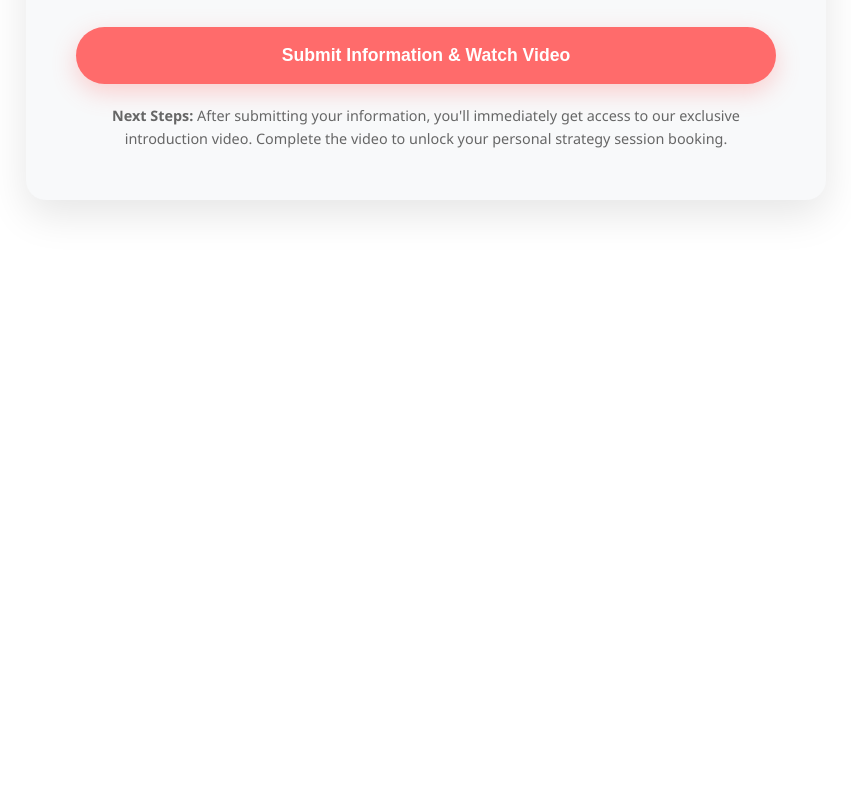
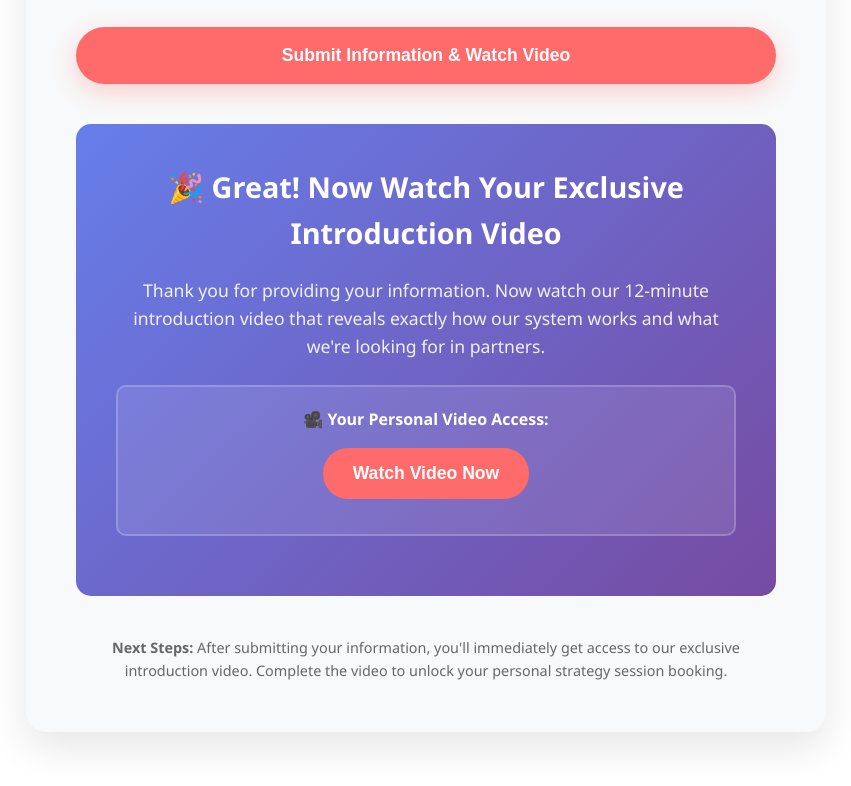
Before and after one commit to randylanding/travellandingpage, a plain HTML site: page index.html in a window 1280 px wide. Shown: the part 4648-5434 px from the top of the page, without its empty margins (214-1065 px from the left). Before the commit the page ends 4948 px from the top, so only its background shows below. Drawn offline with Linux system fonts and the light colour scheme.

Commit message:
Update index.html

```diff
--- a/index.html
+++ b/index.html
@@ -527,7 +527,7 @@
                     <button type="submit" class="cta-button" style="width: 100%; margin-top: 30px;">Submit Information & Watch Video</button>
 
                     <!-- Introduction Video Section - Shows after form submission -->
-                    <div id="videoSection" style="display: none; background: linear-gradient(135deg, #667eea 0%, #764ba2 100%); border-radius: 15px; padding: 40px; margin: 40px 0; text-align: center; color: white;">
+                    <div id="videoSection" style="display: block; background: linear-gradient(135deg, #667eea 0%, #764ba2 100%); border-radius: 15px; padding: 40px; margin: 40px 0; text-align: center; color: white;">
                         <h3 style="color: white; margin-bottom: 20px; font-size: 1.8em;">🎉 Great! Now Watch Your Exclusive Introduction Video</h3>
                         <p style="margin-bottom: 25px; font-size: 1.1em; opacity: 0.9;">Thank you for providing your information. Now watch our 12-minute introduction video that reveals exactly how our system works and what we're looking for in partners.</p>
 
```
